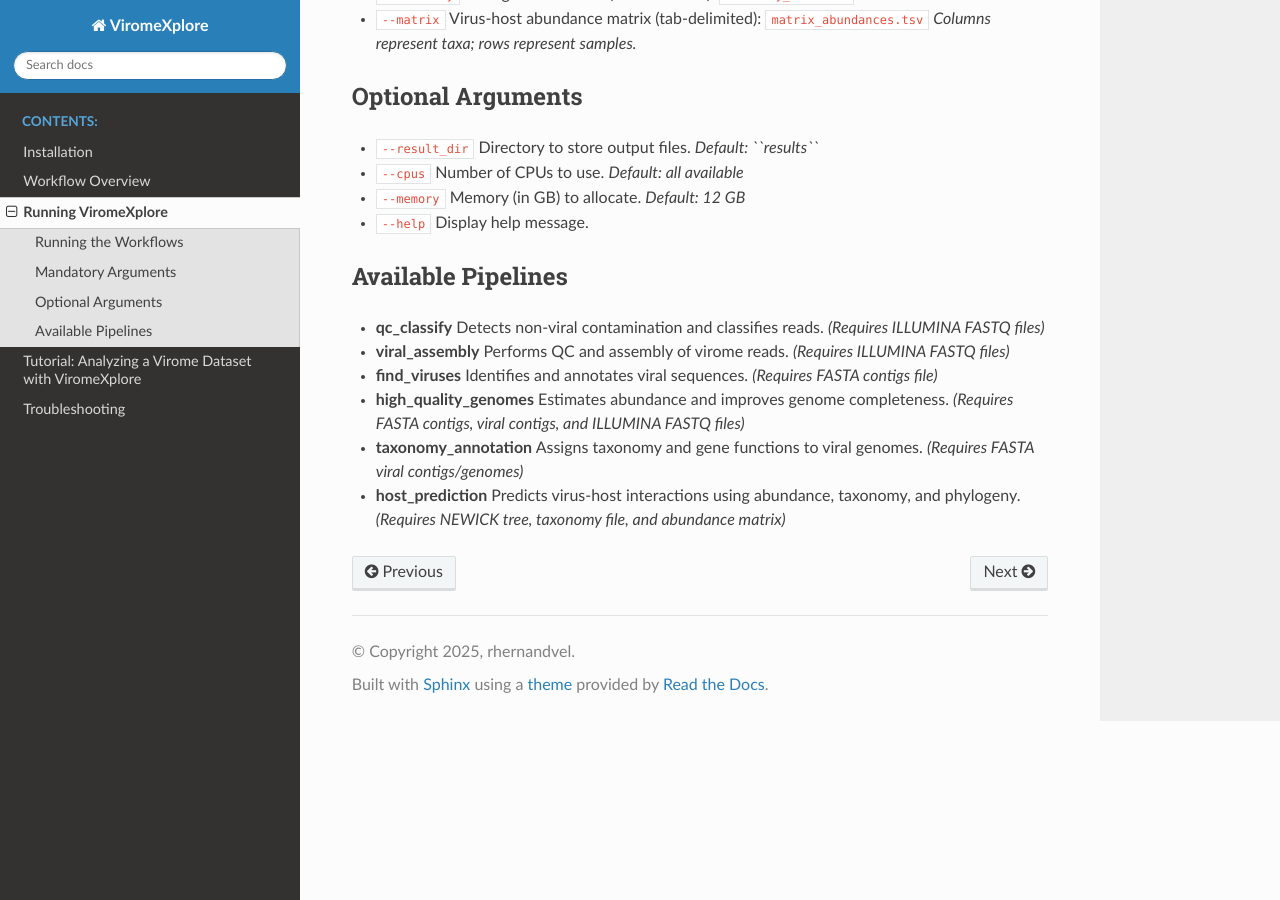
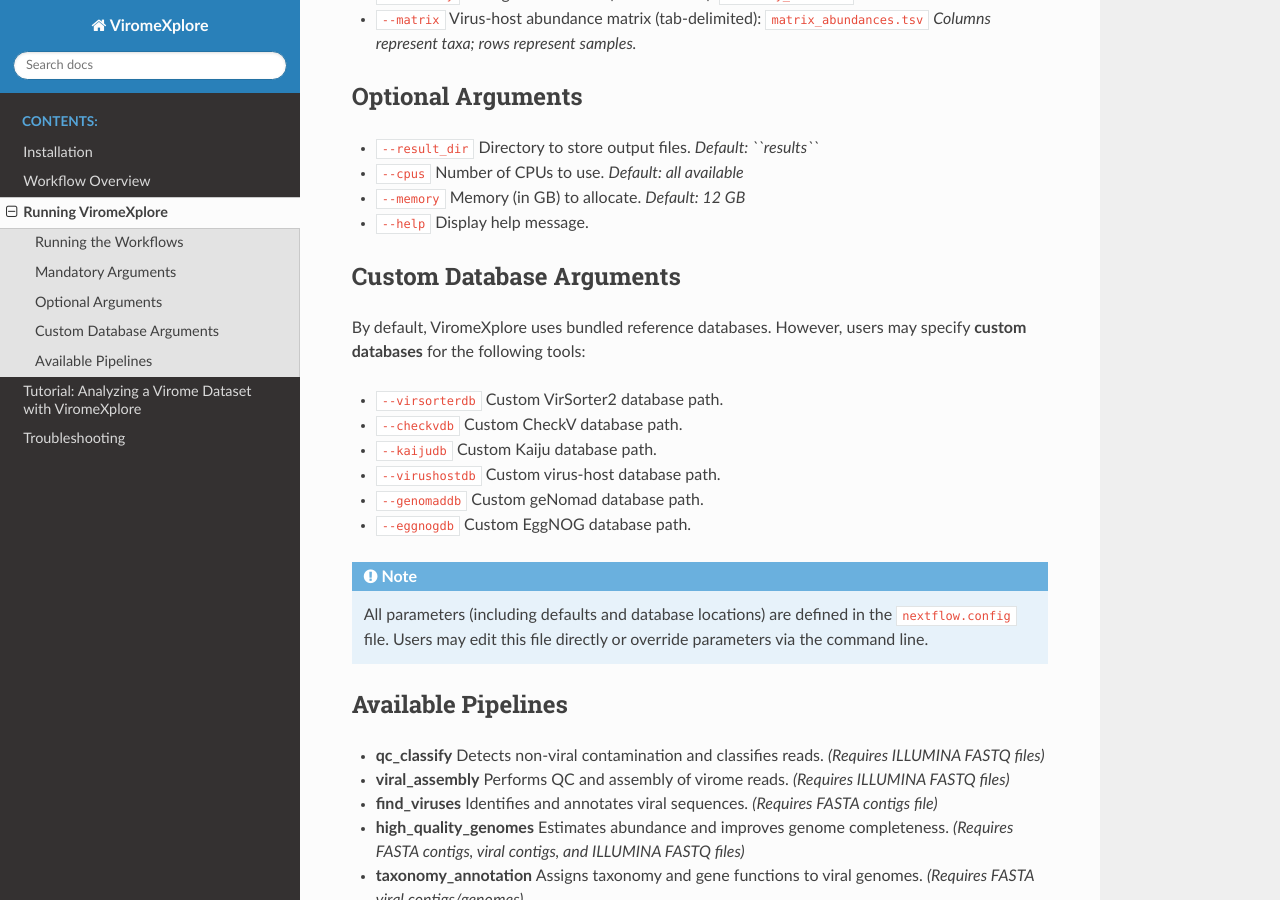
Before and after one commit to rhernandvel/ViromeXplore, a Sphinx documentation site: the page built from docs/source/running_viromexplore.rst, in a window 1280 px wide and 900 px high, scrolled down 1448 px. Built offline with Sphinx 7.4.7 and the Read the Docs theme 3.1.0, drawn with Linux system fonts in a browser that asks for light colours.

Commit message:
included database argument info

```diff
--- a/docs/source/running_viromexplore.rst
+++ b/docs/source/running_viromexplore.rst
@@ -92,6 +92,37 @@
 - ``--help``
   Display help message.
 
+Custom Database Arguments
+-------------------------
+
+By default, ViromeXplore uses bundled reference databases.
+However, users may specify **custom databases** for the following tools:
+
+- ``--virsorterdb``
+  Custom VirSorter2 database path.
+
+- ``--checkvdb``
+  Custom CheckV database path.
+
+- ``--kaijudb``
+  Custom Kaiju database path.
+
+- ``--virushostdb``
+  Custom virus-host database path.
+
+- ``--genomaddb``
+  Custom geNomad database path.
+
+- ``--eggnogdb``
+  Custom EggNOG database path.
+
+.. note::
+
+   All parameters (including defaults and database locations)
+   are defined in the ``nextflow.config`` file.
+   Users may edit this file directly or override parameters via the command line.
+
+
 Available Pipelines
 -------------------
 
```
Also changed, not shown: 10 other files.
